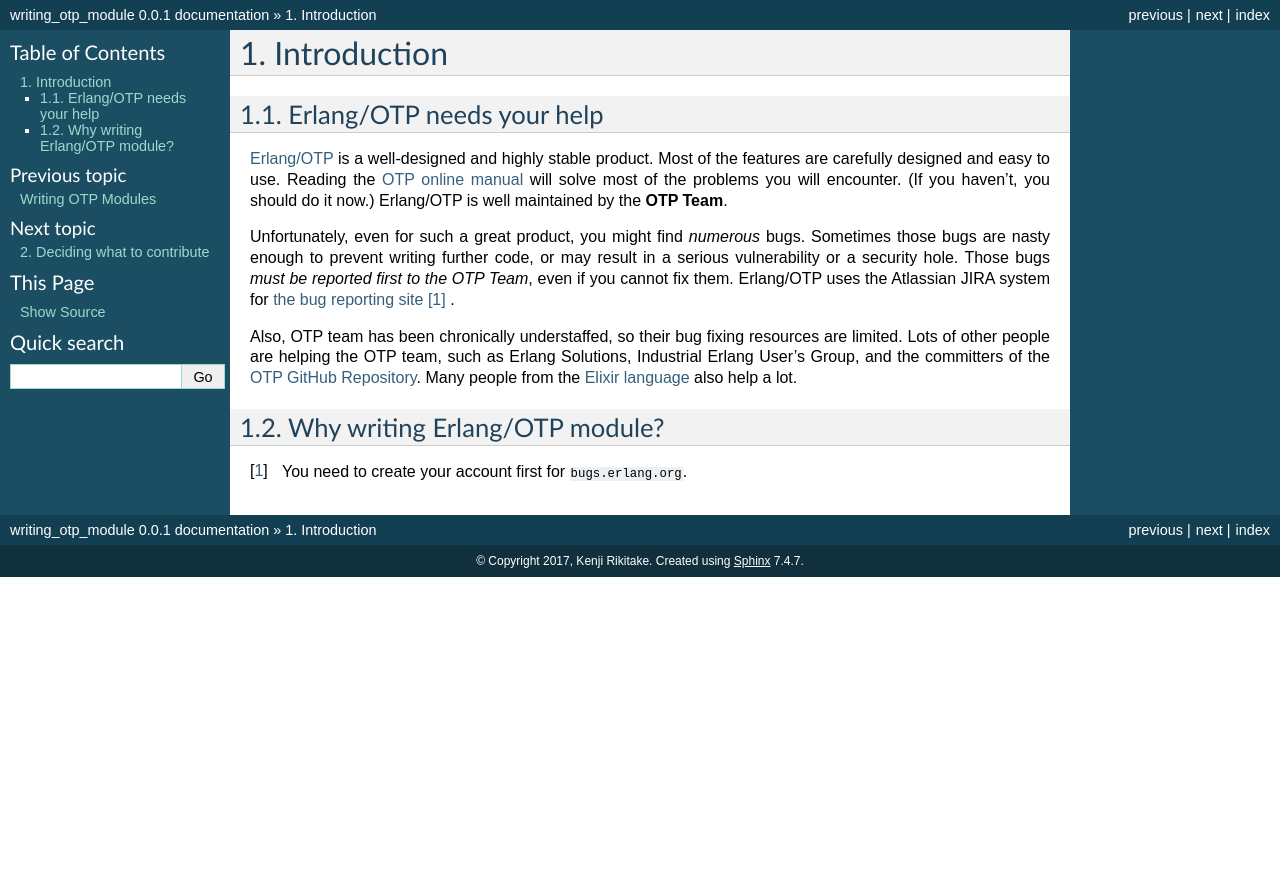
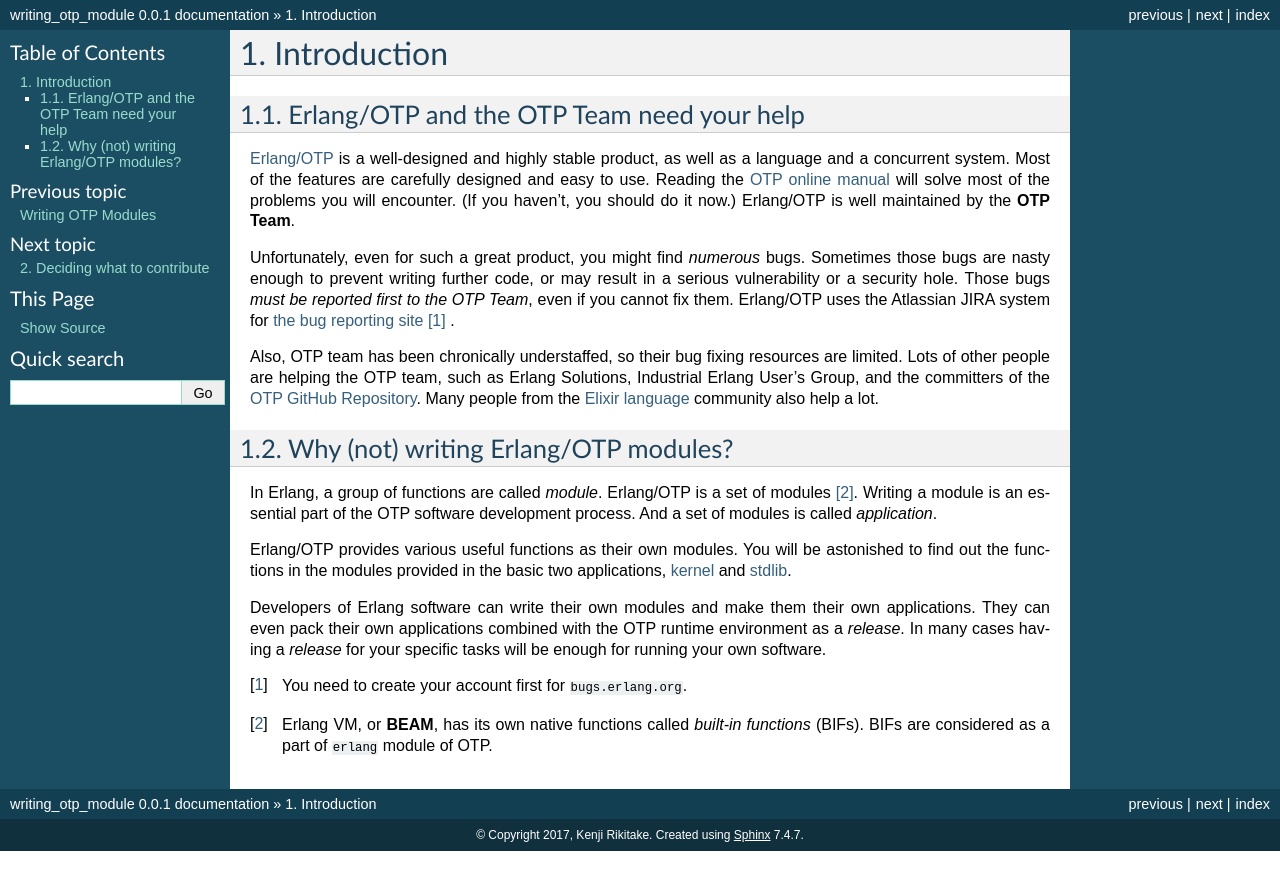
Before and after one commit to jj1bdx/writing-otp-modules, a Sphinx documentation site: the page built from draft/source/intro.rst, in a window 1280 px wide. Shown: the top 890 px of the page. Built offline with Sphinx 7.4.7, drawn with Linux system fonts in a browser that asks for light colours.

Commit message:
Source/intro.rst: writing, more to go...

```diff
--- a/draft/source/intro.rst
+++ b/draft/source/intro.rst
@@ -1,14 +1,15 @@
 Introduction
 ============
 
-Erlang/OTP needs your help
-##########################
+Erlang/OTP and the OTP Team need your help
+###########################################
 
 `Erlang/OTP <http://www.erlang.org/>`_ is a well-designed and highly
-stable product. Most of the features are carefully designed and easy to
-use. Reading the `OTP online manual <http://www.erlang.org/doc/>`_ will
-solve most of the problems you will encounter. (If you haven't, you
-should do it now.) Erlang/OTP is well maintained by the **OTP Team**.
+stable product, as well as a language and a concurrent system. Most of
+the features are carefully designed and easy to use. Reading the `OTP
+online manual <http://www.erlang.org/doc/>`_ will solve most of the
+problems you will encounter. (If you haven't, you should do it now.)
+Erlang/OTP is well maintained by the **OTP Team**.
 
 Unfortunately, even for such a great product, you might find *numerous*
 bugs. Sometimes those bugs are nasty enough to prevent writing further
@@ -22,12 +23,35 @@ resources are limited. Lots of other people are helping the OTP team,
 such as Erlang Solutions, Industrial Erlang User's Group, and the
 committers of the `OTP GitHub Repository
 <https://github.com/erlang/otp/>`_. Many people from the `Elixir
-language <https://elixir-lang.org/>`_ also help a lot.
+language <http://elixir-lang.org/>`_ community also help a lot.
+
+Why (not) writing Erlang/OTP modules?
+#####################################
+
+In Erlang, a group of functions are called *module*. Erlang/OTP is a set
+of modules [#intro2]_. Writing a module is an essential part of the OTP
+software development process. And a set of modules is called *application*.
+
+Erlang/OTP provides various useful functions as their own modules. You
+will be astonished to find out the functions in the modules provided in
+the basic two applications, `kernel
+<http://erlang.org/doc/apps/kernel/index.html>`_ and `stdlib
+<http://erlang.org/doc/apps/stdlib/index.html>`_.
+
+Developers of Erlang software can write their own modules and make them
+their own applications. They can even pack their own applications
+combined with the OTP runtime environment as a *release*. In many cases
+having a *release* for your specific tasks will be enough for running
+your own software.
 
 
-Why writing Erlang/OTP module?
-##############################
+
+
+
+
 
 .. rubric: Footnotes
 
 .. [#intro1] You need to create your account first for ``bugs.erlang.org``.
+
+.. [#intro2] Erlang VM, or **BEAM**, has its own native functions called *built-in functions* (BIFs). BIFs are considered as a part of ``erlang`` module of OTP.
```
